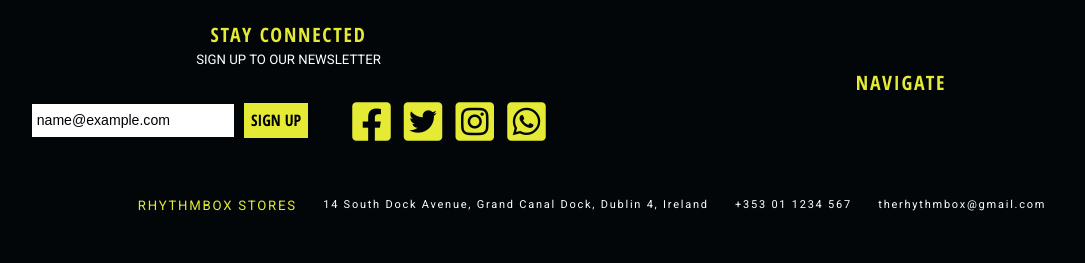
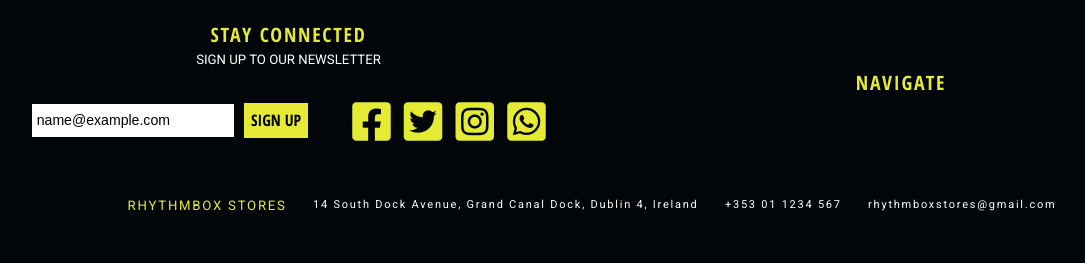
Before and after one commit to cjcon90/the_rhythm_box, a Django app: page /account/details/ in a window 1280 px wide. Shown: the part 653-916 px from the top of the page, without its empty margins (48-1133 px from the left). Run offline with Django 3.2, Linux system fonts and the light colour scheme; the visitor is signed in with stand-in values (Sample User, id 1); data that the repository does not hold is empty; some libraries are stand-ins or nearby versions.

Commit message:
fix incorrect email in footer

```diff
--- a/store/templates/store/base.html
+++ b/store/templates/store/base.html
@@ -145,7 +145,7 @@
                 <p class="contact__heading upper">Rhythmbox Stores</p>
                 <p class="contact__address">14 South Dock Avenue, Grand Canal Dock, Dublin 4, Ireland</p>
                 <p class="contact__number">+353 01 1234 567</p>
-                <a href="mailto:therhythmbox@gmail.com" class="contact__email">therhythmbox@gmail.com</a>
+                <a href="mailto:rhythmboxstores@gmail.com" class="contact__email">rhythmboxstores@gmail.com</a>
             </div>
     </footer>
 
```
Also changed, not shown: README.md, 1 other file.
